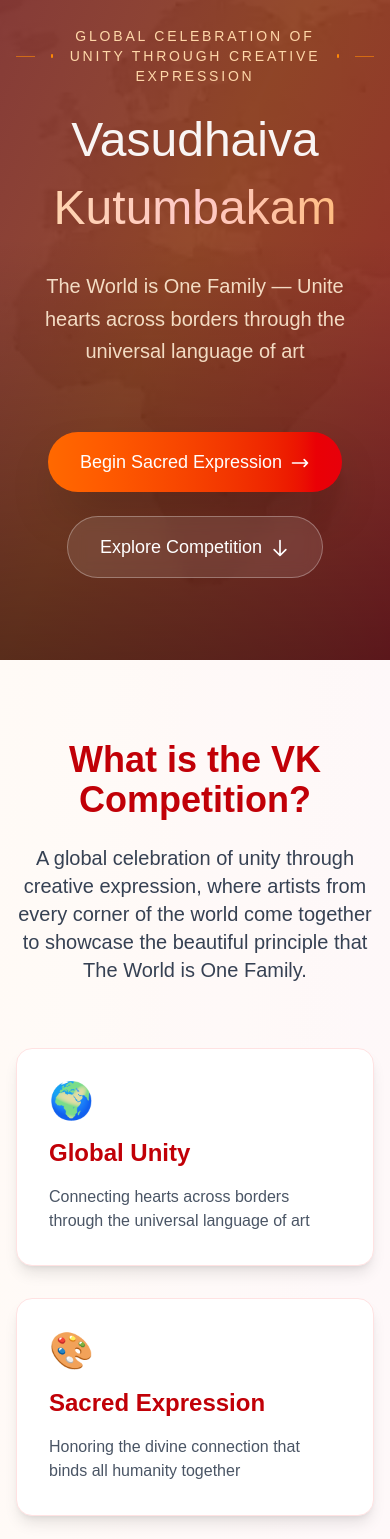
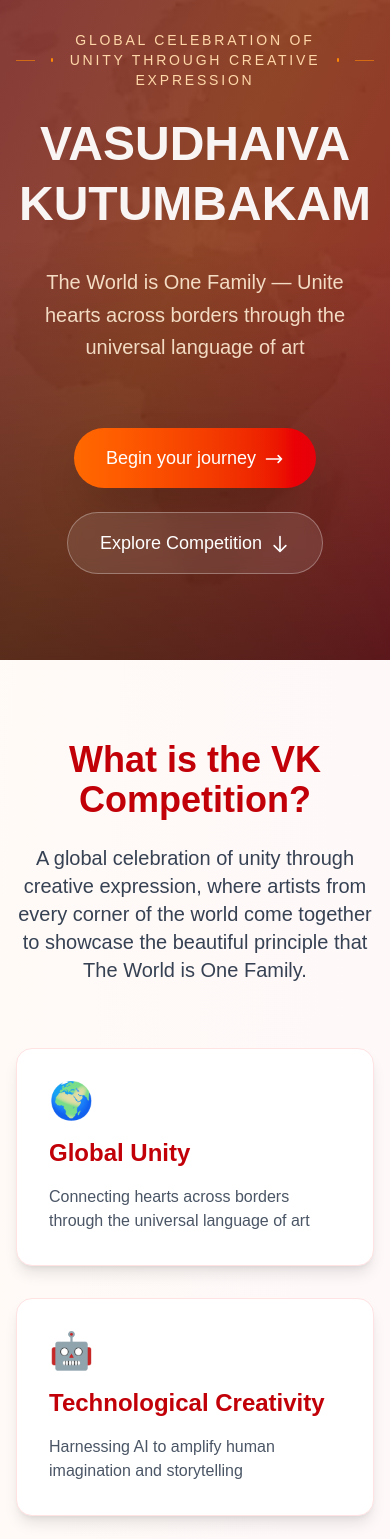
Before and after one commit to Dhruv-Solanki06/competetion_website, a Next.js app: page / in a window 390 px wide. Shown: the part 249-1788 px from the top of the page. Built offline with nearby package versions, Linux system fonts and the light colour scheme.

Commit message:
edit: text changes

```diff
--- a/pages/index.js
+++ b/pages/index.js
@@ -92,7 +92,7 @@ export default function Home() {
               <div className="text-white font-bold text-lg">VK</div>
             </div>
             <h1 className="text-3xl font-bold text-red-700 mb-2">
-              Sacred Expression Registration
+              Registration
             </h1>
             <p className="text-gray-600">Join the global family movement</p>
           </div>
@@ -147,7 +147,7 @@ export default function Home() {
                 onClick={handleSubmit}
                 className="w-full bg-gradient-to-r from-red-600 to-red-700 hover:from-red-700 hover:to-red-800 text-white font-bold py-4 rounded-xl transition-all duration-300 shadow-lg hover:shadow-xl transform hover:-translate-y-0.5"
               >
-                Begin Sacred Expression Journey
+                Begin your Journey
               </button>
             </div>
 
@@ -268,11 +268,10 @@ export default function Home() {
                   <div className="h-px w-12 bg-orange-400/60"></div>
                 </div>
 
-                <h1 className="text-5xl md:text-7xl lg:text-8xl font-light leading-tight">
-                  <span className="block text-white/95 mb-2">Vasudhaiva</span>
-                  <span className="block text-transparent bg-clip-text bg-gradient-to-r from-orange-200 via-red-200 to-orange-300">
-                    Kutumbakam
+                <h1 class="text-5xl md:text-7xl lg:text-8xl font-bold leading-tight">
+                  <span class="block text-white/95 mb-2 ">VASUDHAIVA KUTUMBAKAM
                   </span>
+                  <span></span>
                 </h1>
 
                 <p className="text-xl md:text-2xl text-orange-100/90 font-light max-w-3xl mx-auto leading-relaxed mt-8">
@@ -286,7 +285,7 @@ export default function Home() {
                   onClick={handleRegisterClick}
                   className="group bg-gradient-to-r from-orange-500 to-red-600 hover:from-orange-600 hover:to-red-700 text-white font-medium py-4 px-8 rounded-full transition-all duration-300 shadow-2xl hover:shadow-orange-500/25 transform hover:-translate-y-1 text-lg"
                 >
-                  <span className="mr-2">Begin Sacred Expression</span>
+                  <span className="mr-2">Begin your journey</span>
                   <svg className="inline w-5 h-5 group-hover:translate-x-1 transition-transform duration-300"
                        fill="none" stroke="currentColor" viewBox="0 0 24 24">
                     <path strokeLinecap="round" strokeLinejoin="round" strokeWidth="2"
@@ -341,9 +340,9 @@ export default function Home() {
                 icon: "🌍"
               },
               {
-                title: "Sacred Expression",
-                description: "Honoring the divine connection that binds all humanity together",
-                icon: "🎨"
+                title: "Technological Creativity",
+                description: "Harnessing AI to amplify human imagination and storytelling",
+                icon: "🤖"
               },
               {
                 title: "Cultural Celebration",
@@ -430,10 +429,10 @@ export default function Home() {
 
           <div className="grid md:grid-cols-2 lg:grid-cols-3 gap-6">
             {[
-              { category: "AI Reel Making", icon: "🎬", description: "Craft 15-second stories using AI tools that bring global unity and creativity to life." },
+              { category: "AI Reel Making", icon: "🎬", description: "Craft 1-3 minutes stories using AI tools that bring global unity and creativity to life." },
               { category: "Lextoons", icon: "🖋️", description: "Turn words into witty AI-generated cartoons that highlight values and social issues." },
               { category: "Political Toons", icon: "🏛️", description: "Use satire and AI artistry to creatively capture political ideas and principles." },
-              { category: "Creative Expression", icon: "✨", description: "An open category for unique AI-driven storytelling, visuals, and concepts aligned with Vasudhaiva Kutumbakam." }
+              { category: "Creative Expression", icon: "✨", description: "An open category for unique AI-driven 5-7 pagees script aligned with Vasudhaiva Kutumbakam." }
             ].map((category, index) => (
               <div key={index} className="bg-white rounded-xl p-6 shadow-lg hover:shadow-xl transition-all border border-red-100 hover:border-red-300">
                 <div className="text-3xl mb-3">{category.icon}</div>
@@ -497,7 +496,7 @@ export default function Home() {
               {/* Mission Statement */}
               <div className="space-y-4">
                 <p className="text-white/90 font-light leading-relaxed">
-                Founded in 2009, Jyot is dedicated to transforming learning into meaningful action. We design programs that mix scientific temper with spiritual insight so that knowledge becomes usable, ethical, and empowering. Guided by <strong>H.H. Jainacharya Yugbhushan Suri Ji</strong>, whose work spans scripture, science and civic thought, Jyot brings together young innovators and experienced mentors to run workshops, publications, and community initiatives.
+                Founded in 2009, Jyot is dedicated to transforming learning into meaningful action. We design programs that mix scientific temper with spiritual insight so that knowledge becomes usable, ethical, and empowering. Guided by <strong>H.H. Spiritual Sovereign Jainacharya Yugbhushansuriji Maharaja</strong>, whose work spans scripture, science and civic thought, Jyot brings together young innovators and experienced mentors to run workshops, publications, and community initiatives.
                 </p>
 
 
@@ -586,7 +585,7 @@ export default function Home() {
         <div className="w-full px-4 sm:px-6 lg:px-8 text-center">
           <div className="mb-6">
             <div className="text-3xl font-bold mb-2">VK Competition</div>
-            <p className="text-red-200">Uniting the world through sacred expression</p>
+            <p className="text-red-200">Uniting the world through creative expression</p>
           </div>
 
           <div className="border-t border-red-700 pt-8">
--- a/pages/register.js
+++ b/pages/register.js
@@ -145,7 +145,7 @@ export default function Register() {
             <h2 className="text-3xl font-bold text-red-700 mb-2">
               Join the Movement
             </h2>
-            <p className="text-gray-600">Begin your sacred expression journey</p>
+            <p className="text-gray-600">Begin your journey</p>
           </div>
 
           <form onSubmit={handleSubmit} className="space-y-6">
@@ -219,7 +219,7 @@ export default function Register() {
                 type="submit"
                 className="w-full bg-gradient-to-r from-red-600 to-red-700 hover:from-red-700 hover:to-red-800 text-white font-bold py-4 rounded-xl transition-all duration-300 shadow-lg hover:shadow-xl transform hover:-translate-y-0.5"
               >
-                Begin Sacred Expression Journey
+                Begin your Journey
               </button>
             </div>
 
```
Also changed, not shown: public/vk-competition-logo.png (added).
